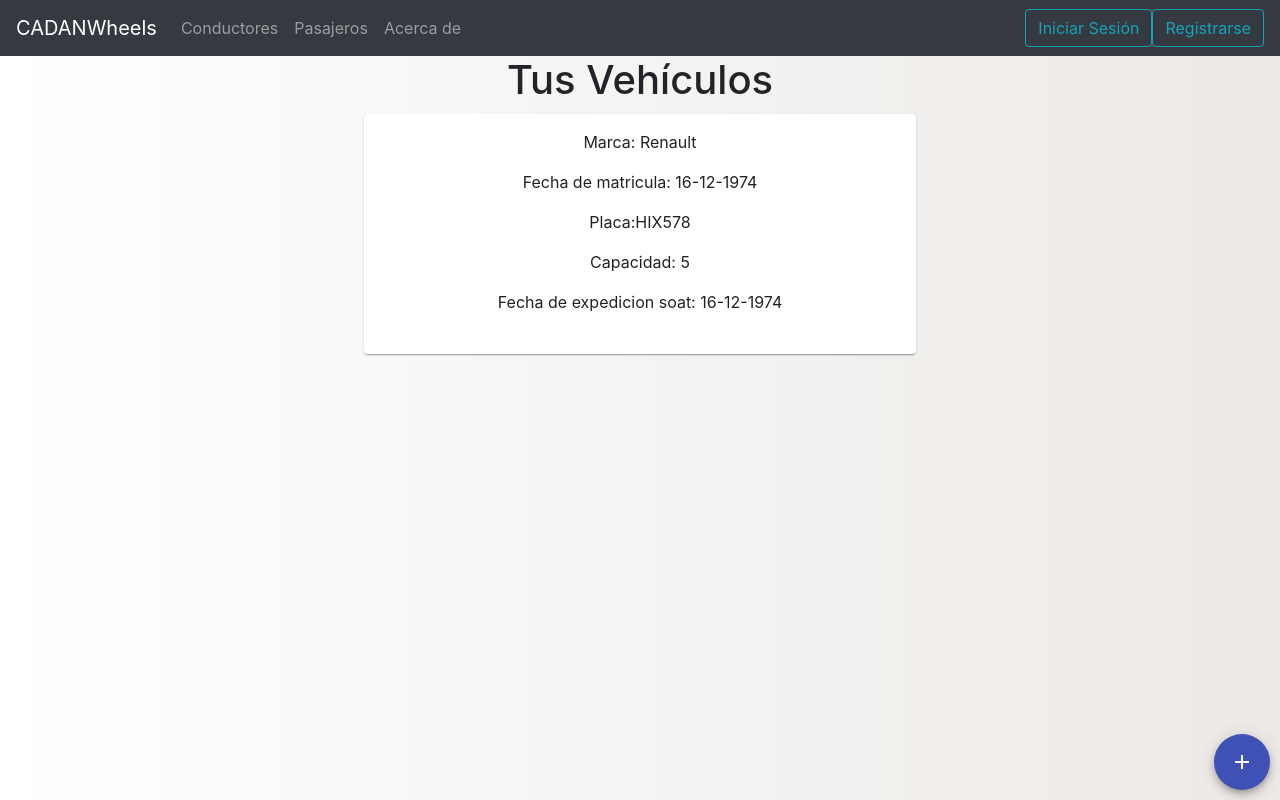
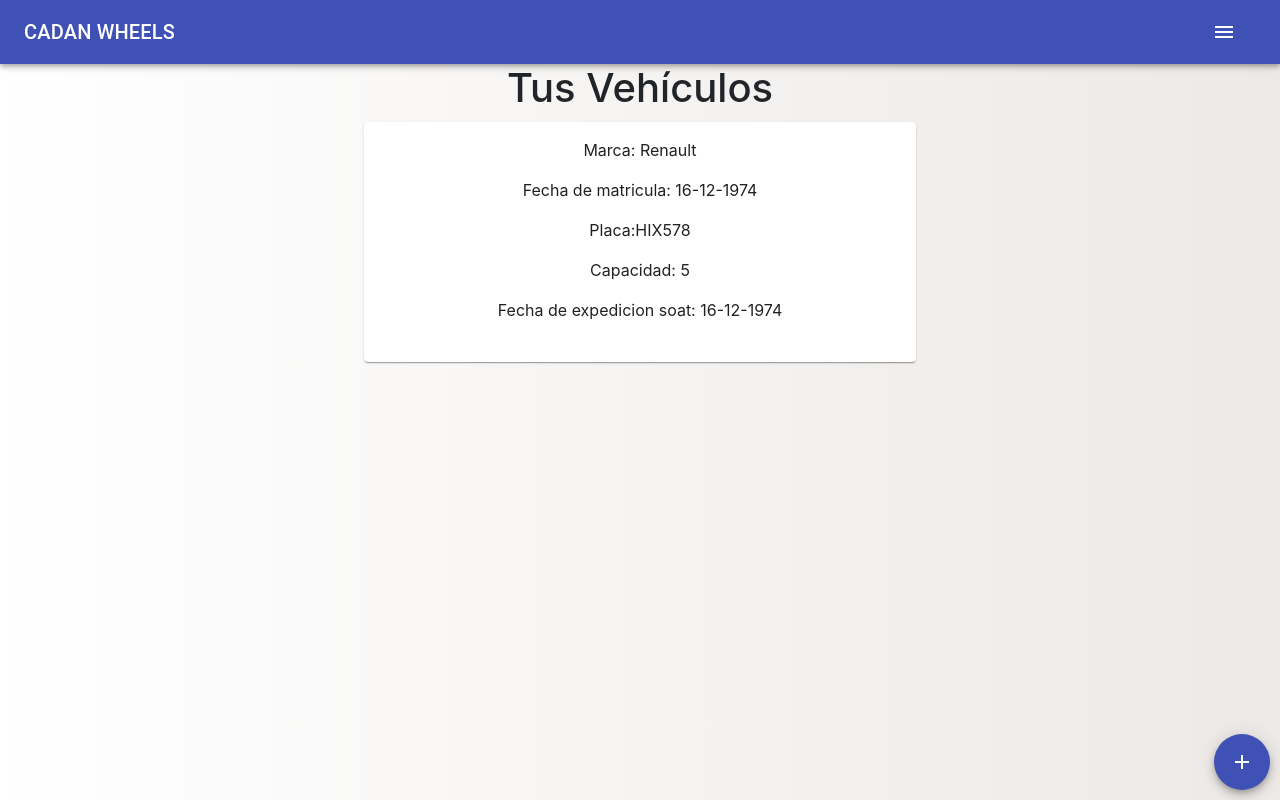
Before and after one commit to CADAN-Developers/CADAN-WHEELS, a React (Create React App) app: page /registerVehic in a window 1280 px wide. Built offline with nearby package versions, Linux system fonts and the light colour scheme.

Commit message:
añadiendo navbar

```diff
--- a/src/driver/registroVehiculo/FormVehiculo.js
+++ b/src/driver/registroVehiculo/FormVehiculo.js
@@ -1,6 +1,6 @@
 import React from 'react';
 import moment from "moment";
-import NavBar from './NavBar';
+import Navigation from '../../components/Navigation'
 import Button from '@material-ui/core/Button';
 import Dialog from '@material-ui/core/Dialog';
 import TextField from '@material-ui/core/TextField';
@@ -31,7 +31,7 @@ export default class FormVehiculo extends React.Component {
         return (
             <div >
 
-                <NavBar/>
+                < Navigation tipoUsuario="Driver" />
                 <h1>Tus Vehículos</h1>
 
                 <Fab onClick={this.handleOpen} color="primary" style={{ position: "absolute", right: "0px", bottom: "0", margin: "10px" }}>
--- a/src/driver/registroVehiculo/NavBar.js
+++ /dev/null
@@ -1,30 +0,0 @@
-import React from 'react';
-
-import Navbar from 'react-bootstrap/Navbar';
-import Nav from 'react-bootstrap/Nav';
-import Form from 'react-bootstrap/Form';
-
-import Button from 'react-bootstrap/Button';
-
-class NavBar extends React.Component {
-    render() {
-        return (
-            <div>
-                <Navbar bg="dark" variant="dark">
-                    <Navbar.Brand href="#home">CADANWheels</Navbar.Brand>
-                    <Nav className="mr-auto">
-                        <Nav.Link href="#home">Conductores</Nav.Link>
-                        <Nav.Link href="#features">Pasajeros</Nav.Link>
-                        <Nav.Link href="#pricing">Acerca de</Nav.Link>
-                    </Nav>
-                    <Form inline>
-                        <Button variant="outline-info">Iniciar Sesión</Button>
-                        <Button variant="outline-info">Registrarse</Button>
-                    </Form>
-                </Navbar>
-            </div>
-        );
-    }
-}
-
-export default NavBar;
```
